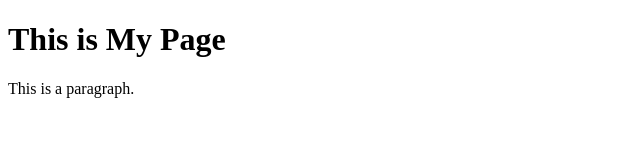
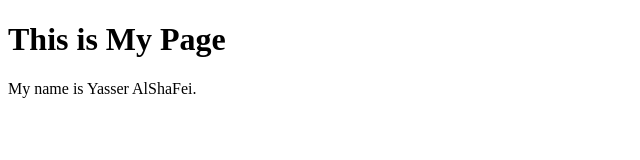
Before and after one commit to YasserAlShafei/Personal-Profile, a plain HTML site: page index.html in a window 1280 px wide. Shown: the whole page, without its empty margins (0-640 px from the left). Drawn offline with Linux system fonts and the light colour scheme.

Commit message:
updata name

```diff
--- a/index.html
+++ b/index.html
@@ -6,7 +6,7 @@
 <body>
 
 <h1>This is My Page</h1>
-<p>This is a paragraph.</p>
+<p>My name is Yasser AlShaFei.</p>
 
 </body>
 </html>
```
